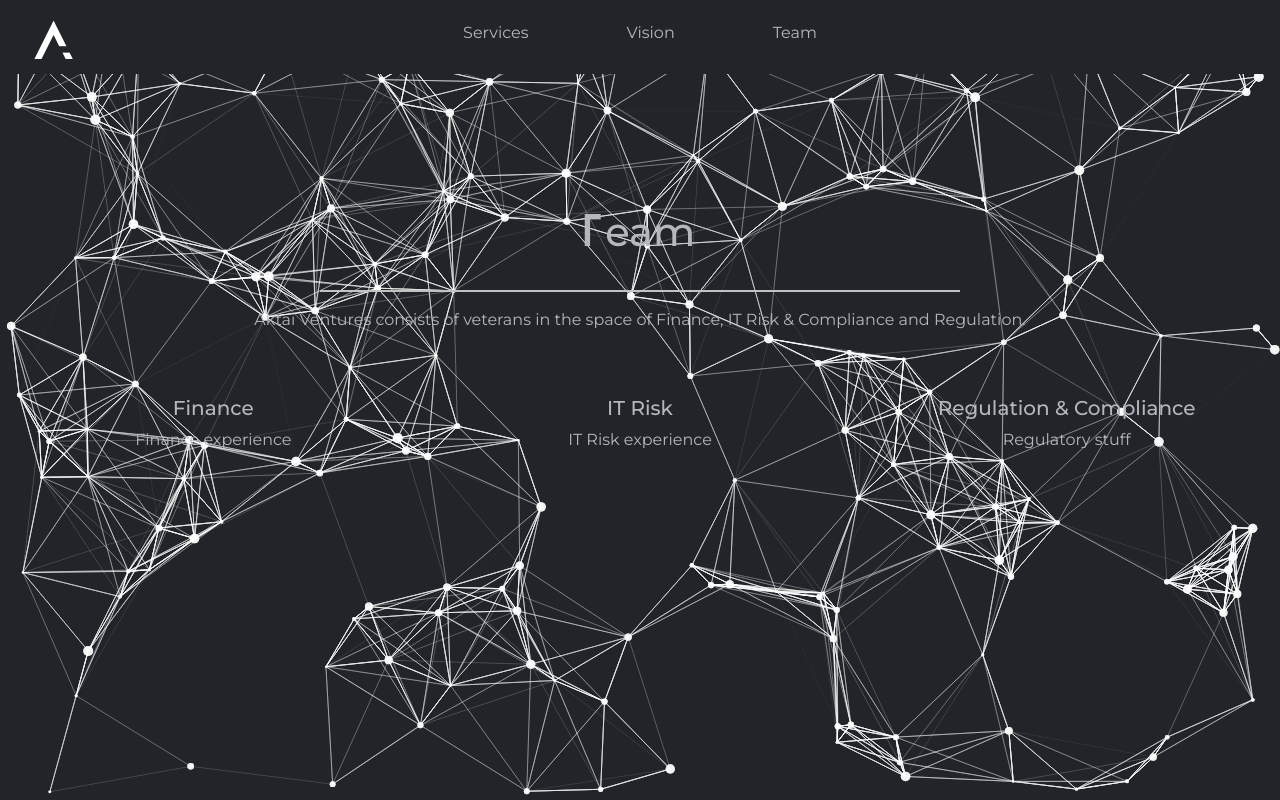
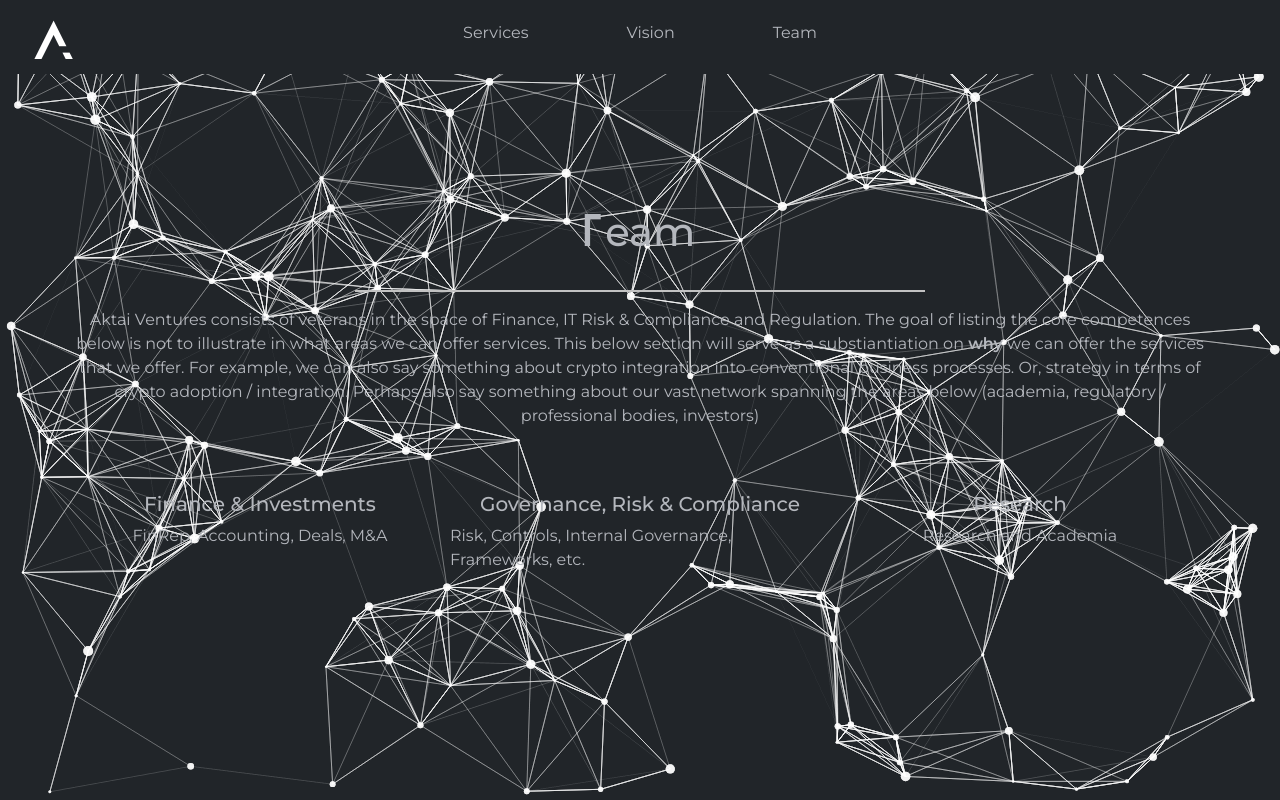
Before and after one commit to STV038/STV038.github.io-aktai, a React (Create React App) app: page /team in a window 1280 px wide. Built offline with nearby package versions, Linux system fonts and the light colour scheme.

Commit message:
setup for team

```diff
--- a/src/App.js
+++ b/src/App.js
@@ -8,7 +8,7 @@
 import { Container } from 'reactstrap';
 import Header from './components/Header';
 import Homepage from './components/Homepage';
-import Particles from './components/Particles';
+// import ParticlesFooter from './assets/ParticlesFooter';
 import Vision from './components/Vision';
 import Services from './components/Services';
 import Team from './components/Team';
@@ -39,13 +39,9 @@
   return (
     <Router>
       <Header />
-      <Container
-        className="themed-container content-position"
-        fluid={true}
-      >
+      <Container className="themed-container content-position">
         <main>{routes}</main>
       </Container>
-      {/* <Particles /> */}
     </Router>
   );
 }
--- a/src/components/Services.js
+++ b/src/components/Services.js
@@ -1,5 +1,5 @@
 import * as React from 'react';
-import { Container, Row } from 'reactstrap';
+import { Row } from 'reactstrap';
 import { Transition } from 'react-transition-group';
 
 import ParticlesFooter from '../assets/ParticlesFooter';
@@ -50,9 +50,20 @@
           </div>
         )}
       </Transition>
-      <nav class="navbar fixed-bottom particle-footer">
-        <ParticlesFooter />
-      </nav>
+      <Transition in={true} appear={true} timeout={200}>
+        {(state) => (
+          <div
+            style={{
+              ...defaultStyle,
+              ...transitionStyles[state],
+            }}
+          >
+            <nav class="navbar fixed-bottom particle-footer">
+              <ParticlesFooter />
+            </nav>
+          </div>
+        )}
+      </Transition>
     </div>
   );
 };
--- a/src/components/Team.js
+++ b/src/components/Team.js
@@ -44,13 +44,23 @@
             <Row className="justify-content-center text-center">
               <p className="mb-3">
                 Aktai Ventures consists of veterans in the space of
-                Finance, IT Risk & Compliance and Regulation.
+                Finance, IT Risk & Compliance and Regulation. The goal
+                of listing the core competences below is not to
+                illustrate in what areas we can offer services. This
+                below section will serve as a substiantiation on{' '}
+                <strong>why</strong> we can offer the services that we
+                offer. For example, we can also say something about
+                crypto integration into conventional business
+                processes. Or, strategy in terms of crypto adoption /
+                integration. Perhaps also say something about our vast
+                network spanning the areas below (academia, regulatory
+                / professional bodies, investors)
               </p>
             </Row>
           </div>
         )}
       </Transition>
-      <Transition in={true} appear={true} timeout={2000}>
+      <Transition in={true} appear={true} timeout={1000}>
         {(state) => (
           <div
             style={{
@@ -61,35 +71,51 @@
             <Row className="justify-content-center">
               <Col sm="12" lg="4" className="mt-5">
                 <Row className="justify-content-center text-center">
-                  <h5>Finance</h5>
+                  <h5>Finance & Investments</h5>
                 </Row>
                 <Row className="justify-content-center text-center">
-                  <p className=" mb-3">Finance experience</p>
+                  <p className=" mb-3">
+                    FinRep, Accounting, Deals, M&A
+                  </p>
                 </Row>
               </Col>
               <Col sm="12" lg="4" className="mt-5">
                 <Row className="justify-content-center">
-                  <h5>IT Risk</h5>
+                  <h5>Governance, Risk & Compliance</h5>
                 </Row>
                 <Row className="justify-content-center">
-                  <p className=" mb-3">IT Risk experience</p>
+                  <p className=" mb-3">
+                    Risk, Controls, Internal Governance, Frameworks,
+                    etc.
+                  </p>
                 </Row>
               </Col>
               <Col sm="12" lg="4" className="mt-5">
                 <Row className="justify-content-center">
-                  <h5>Regulation & Compliance</h5>
+                  <h5>Research</h5>
                 </Row>
                 <Row className="justify-content-center">
-                  <p className=" mb-3">Regulatory stuff</p>
+                  <p className=" mb-3">Research and Academia</p>
                 </Row>
               </Col>
             </Row>
           </div>
         )}
       </Transition>
-      <nav class="navbar fixed-bottom particle-footer">
-        <ParticlesFooter />
-      </nav>
+      <Transition in={true} appear={true} timeout={200}>
+        {(state) => (
+          <div
+            style={{
+              ...defaultStyle,
+              ...transitionStyles[state],
+            }}
+          >
+            <nav class="navbar fixed-bottom particle-footer">
+              <ParticlesFooter />
+            </nav>
+          </div>
+        )}
+      </Transition>
     </div>
   );
 };
--- a/src/components/Vision.js
+++ b/src/components/Vision.js
@@ -1,5 +1,5 @@
 import * as React from 'react';
-import { Container, Row } from 'reactstrap';
+import { Row } from 'reactstrap';
 import { Transition } from 'react-transition-group';
 
 import ParticlesFooter from '../assets/ParticlesFooter';
@@ -52,9 +52,20 @@
           </div>
         )}
       </Transition>
-      <nav class="navbar fixed-bottom particle-footer">
-        <ParticlesFooter />
-      </nav>
+      <Transition in={true} appear={true} timeout={200}>
+        {(state) => (
+          <div
+            style={{
+              ...defaultStyle,
+              ...transitionStyles[state],
+            }}
+          >
+            <nav class="navbar fixed-bottom particle-footer">
+              <ParticlesFooter />
+            </nav>
+          </div>
+        )}
+      </Transition>
     </div>
   );
 };
```
